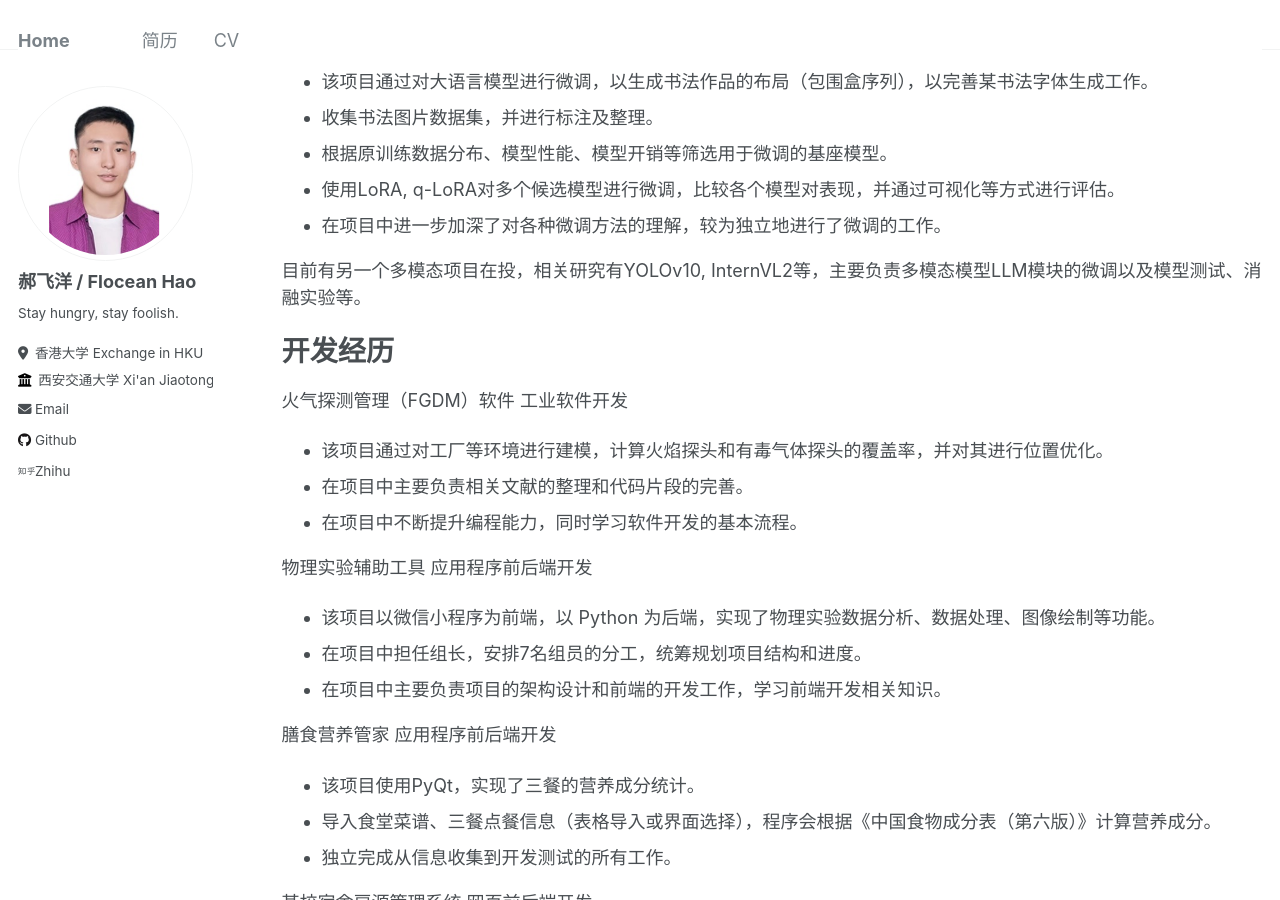
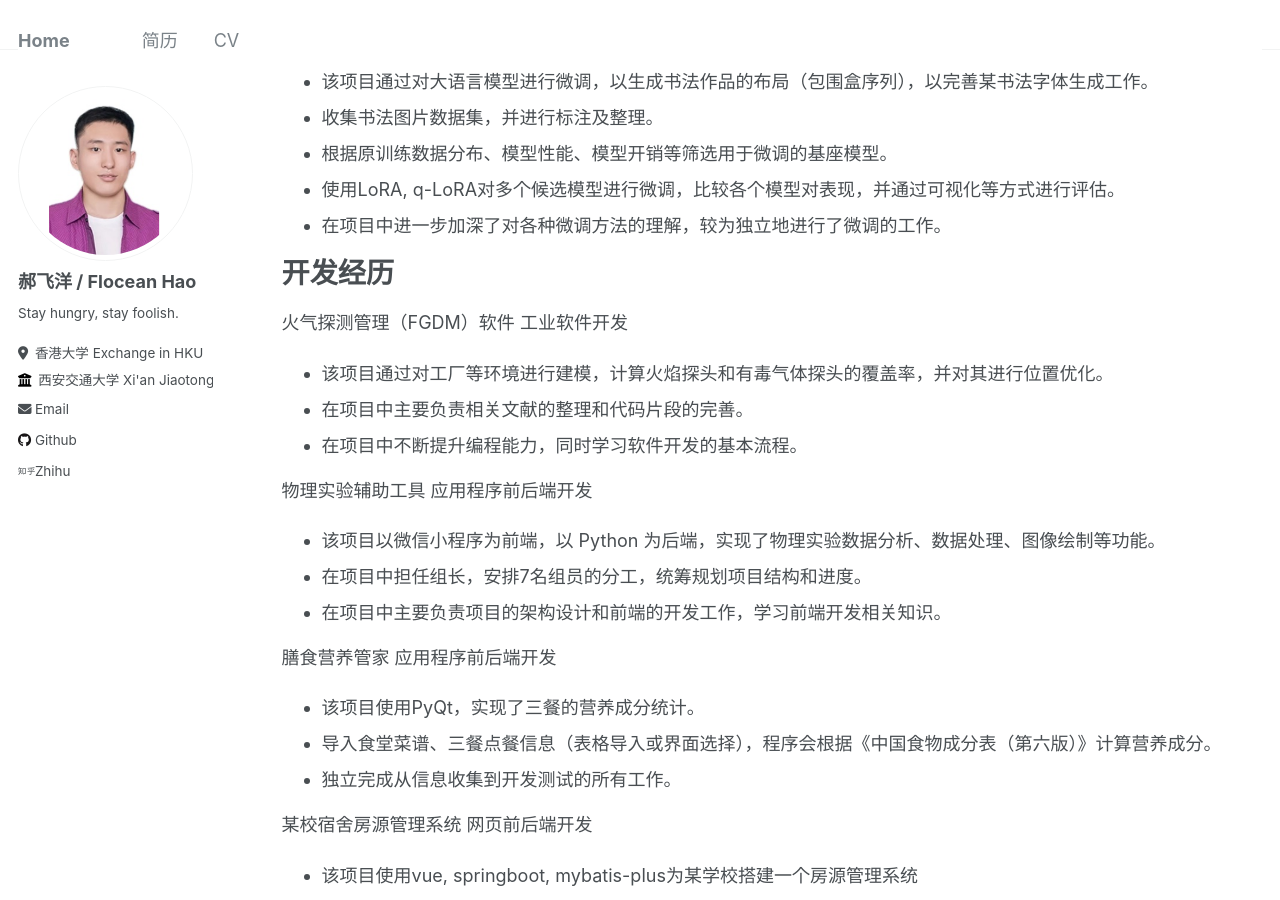
Before and after one commit to HungryFlo/HungryFlo.github.io, a Jekyll site: the page built from _pages/cv.md, in a window 1280 px wide and 900 px high, scrolled down 1111 px. Built offline with Jekyll 4.4.1, drawn with Linux system fonts in a browser that asks for light colours.

Commit message:
update info

```diff
--- a/_pages/cv.md
+++ b/_pages/cv.md
@@ -48,8 +48,6 @@ redirect_from:
 * 根据原训练数据分布、模型性能、模型开销等筛选用于微调的基座模型。
 * 使用LoRA, q-LoRA对多个候选模型进行微调，比较各个模型对表现，并通过可视化等方式进行评估。
 * 在项目中进一步加深了对各种微调方法的理解，较为独立地进行了微调的工作。
-
-目前有另一个多模态项目在投，相关研究有YOLOv10, InternVL2等，主要负责多模态模型LLM模块的微调以及模型测试、消融实验等。
 
 开发经历
 ======
```
Also changed, not shown: _pages/cv_en copy.md (+2 -0 lines), _pages/cv_en.md (+0 -4 lines).
